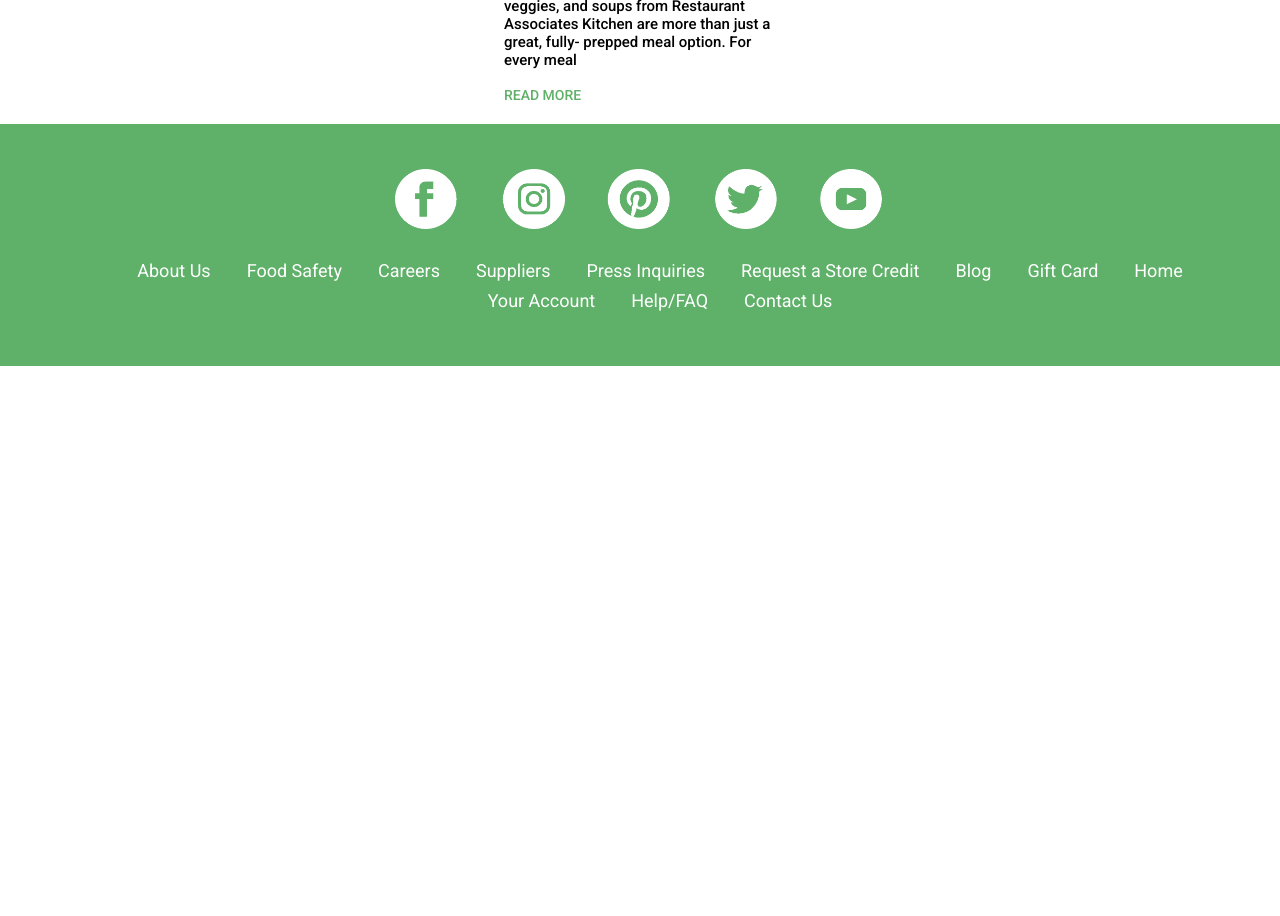
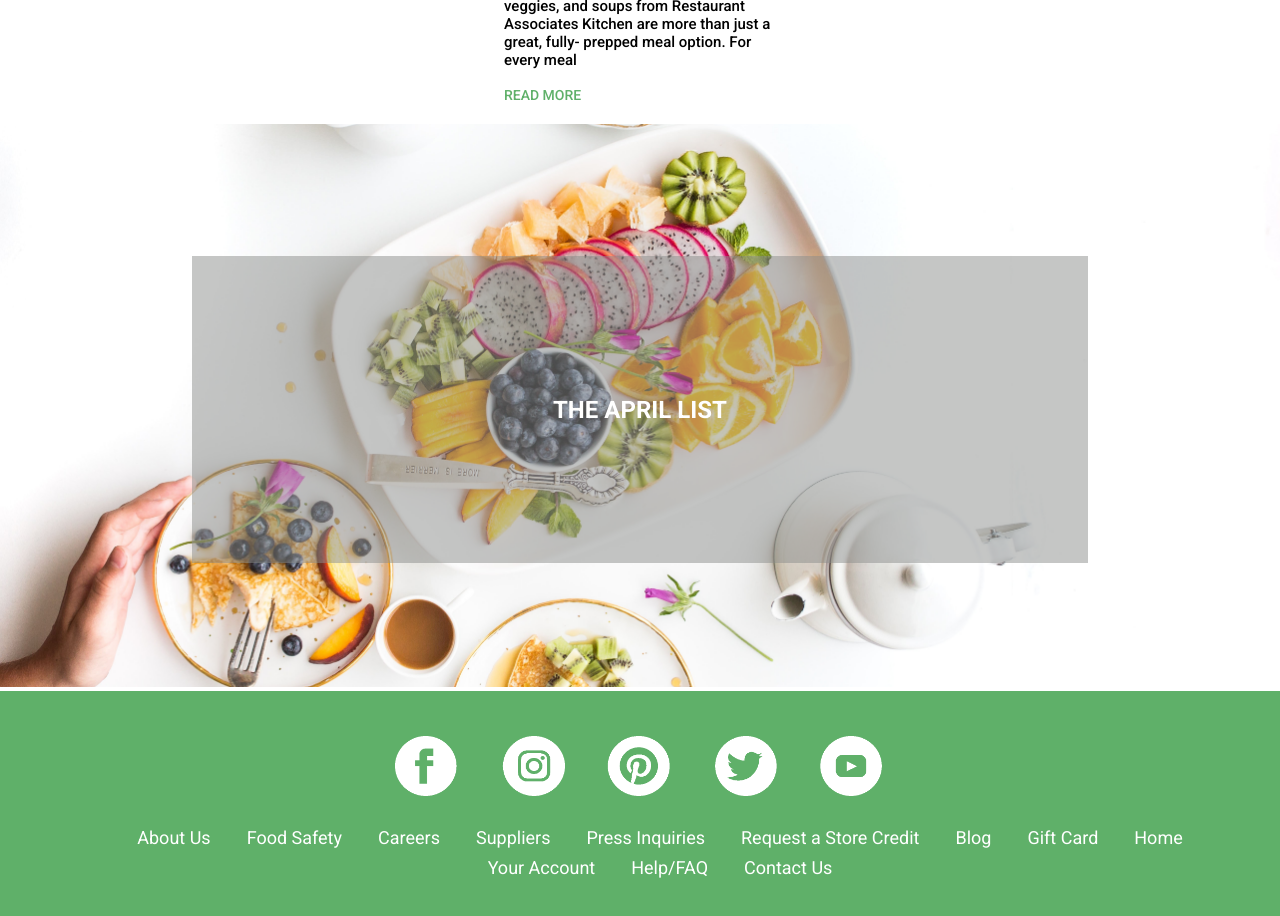
Before and after one commit to yaycupcake/fresh-direct-rebuild, a React (Create React App) app in the folder client/: page / in a window 1280 px wide. Shown: the part 1180-2096 px from the top of the page. Before the commit the page ends 1546 px from the top, so only its background shows below. Built offline with nearby package versions, Linux system fonts and the light colour scheme.

Commit message:
Created SplashImageCard and SplashImageCard.scss Added foodTable image to files Added and styled SplashImageCard information

```diff
--- a/client/src/Customer/CustomerHome.jsx
+++ b/client/src/Customer/CustomerHome.jsx
@@ -2,6 +2,7 @@ import React from 'react'
 import Footer from './shared/Footer'
 import Nav from './shared/Nav'
 import MessageCard from './components/MessageCard'
+import SplashImageCard from './components/SplashImageCard'
 
 export default function CustomerHome() {
   return (
@@ -9,6 +10,7 @@ export default function CustomerHome() {
       <Nav />
       <h1>This is a cool Homepage</h1>
       <MessageCard />
+      <SplashImageCard />
       <Footer />
     </div>
   )
--- /dev/null
+++ b/client/src/Customer/components/SplashImageCard.jsx
@@ -0,0 +1,15 @@
+import React from 'react'
+import foodTable from '../../assets/images/food-table.jpg'
+import './SplashImageCard.scss'
+
+export default function SplashImageCard() {
+    return (
+        <div className="SplashImageCard"  >
+            <img src={foodTable} alt="food table" />
+            <div>
+                <h3> The April List</h3>
+            </div>
+            {/* <SplashImage /> */}
+        </div>
+    )
+}
--- /dev/null
+++ b/client/src/Customer/components/SplashImageCard.scss
@@ -0,0 +1,34 @@
+.SplashImageCard{
+    padding-bottom: 44vw;
+
+    img{
+        width: 100vw;
+    }
+
+    div{
+        background-color: rgba(139,142,139, .5);
+        width: 70vw;
+        height:24vw;
+        margin: -34vw auto;
+        position: relative;
+        display: flex;
+        justify-content: center;
+        align-items: center;
+
+        h3{
+            width: 174px;
+            height: 28px;
+            font-family: Roboto;
+            font-size: 24px;
+            font-weight: bold;
+            font-stretch: normal;
+            font-style: normal;
+            line-height: normal;
+            letter-spacing: normal;
+            color: var(--white);
+            text-transform: uppercase;
+        }
+
+    }
+
+}
--- a/client/src/Customer/shared/Footer.scss
+++ b/client/src/Customer/shared/Footer.scss
@@ -4,6 +4,8 @@
     display: flex;
     flex-direction: column;
     justify-content: space-between;
+    // position: absolute;
+    // bottom: 0px;
 
     .icon-container{
         display:flex;
```
Also changed, not shown: client/src/assets/images/food-table.jpg (added).
